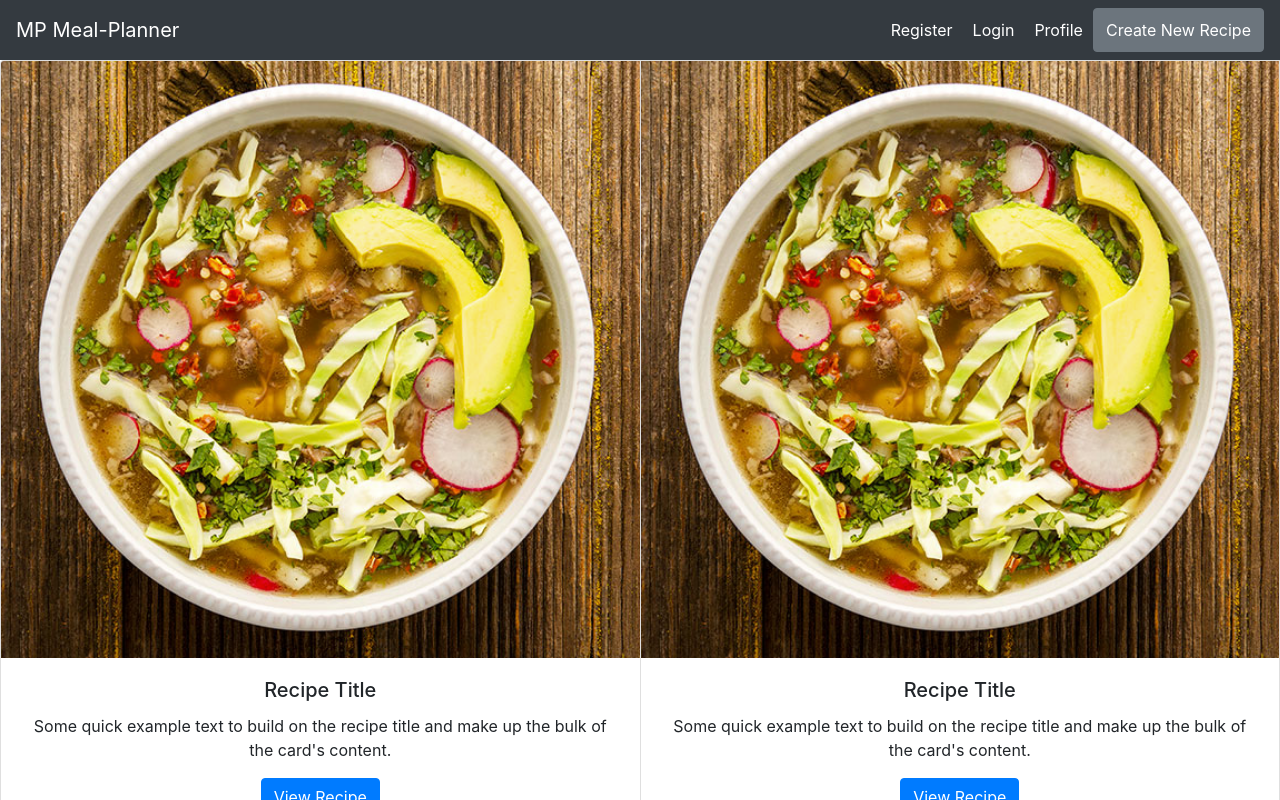
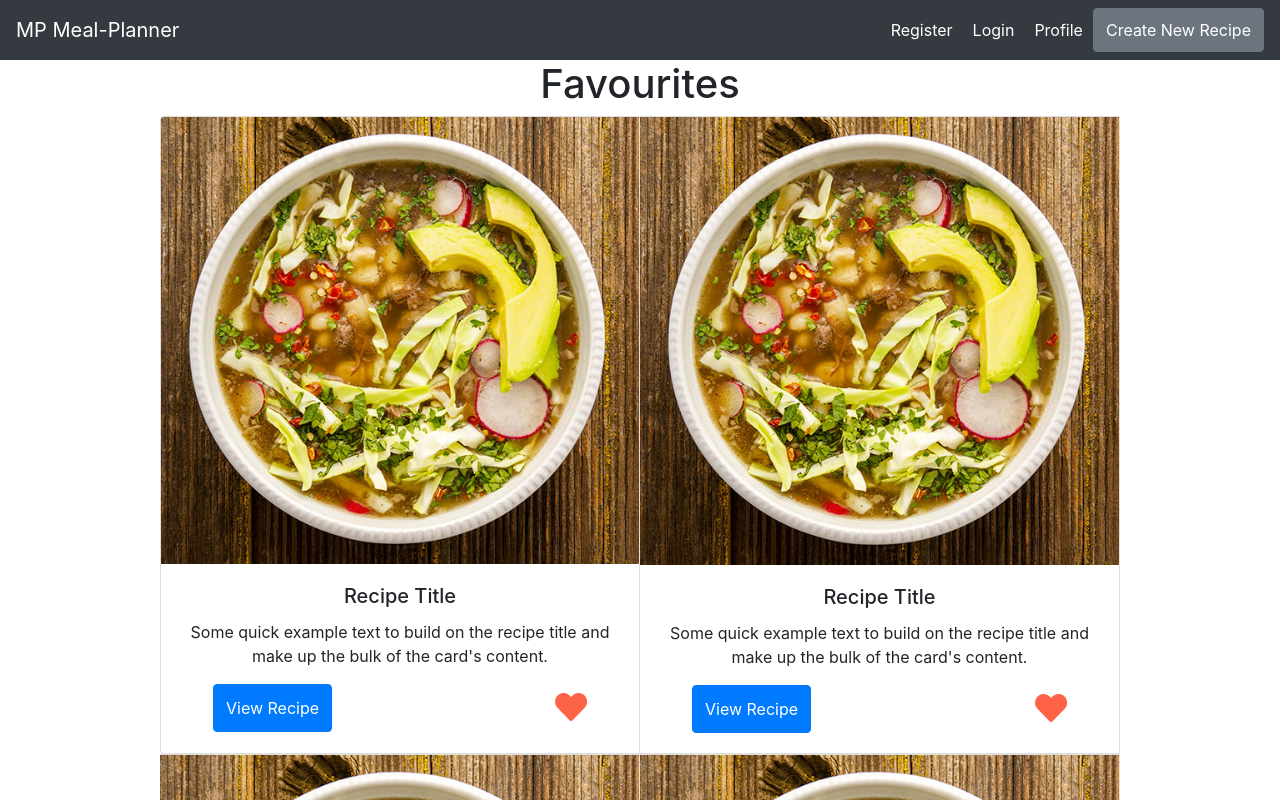
Before and after one commit to iamindika/meal-planner, a React (Create React App) app in the folder client/: page / in a window 1280 px wide. Shown: the top 800 px of the page. Built offline with nearby package versions, Linux system fonts and the light colour scheme.

Commit message:
Added some style to Favourites and RecipeCard component

```diff
--- a/client/package.json
+++ b/client/package.json
@@ -9,6 +9,7 @@
     "@testing-library/user-event": "^12.6.0",
     "axios": "^0.21.1",
     "bootstrap": "^4.5.3",
+    "node-sass": "^4.14.1",
     "react": "^17.0.1",
     "react-bootstrap": "^1.4.3",
     "react-dom": "^17.0.1",
--- a/client/src/components/Favourites.js
+++ b/client/src/components/Favourites.js
@@ -2,11 +2,14 @@ import React from "react";
 import CardGroup from 'react-bootstrap/CardGroup'
 
 import RecipeCard from './RecipeCard'
+import "./Favourites.scss";
 
 export default function Favourites (props) {
 
 
   return (
+    <section>
+      <h1>Favourites</h1>
       <CardGroup>
         <RecipeCard />
         <RecipeCard />
@@ -15,5 +18,6 @@ export default function Favourites (props) {
         <RecipeCard />
         <RecipeCard />
       </CardGroup>
+    </section>
   );
 }
--- /dev/null
+++ b/client/src/components/Favourites.scss
@@ -0,0 +1,6 @@
+
+.card-group {
+  // margin: 3rem;
+  justify-content: center;
+
+}
--- a/client/src/components/RecipeCard.js
+++ b/client/src/components/RecipeCard.js
@@ -2,13 +2,13 @@ import React from "react";
 import Card from 'react-bootstrap/Card'
 import Button from 'react-bootstrap/Button'
 
-// import "./RecipeCard.scss";
+import "./RecipeCard.scss";
 
 export default function RecipeCard (props) {
 
 
   return (
-    <Card style={{ minWidth: '30rem' }}>
+    <Card>
       <Card.Img variant="top" src="images/recipe_sample.png" />
       <Card.Body>
         <Card.Title>Recipe Title</Card.Title>
--- a/client/src/components/RecipeCard.scss
+++ b/client/src/components/RecipeCard.scss
@@ -1,10 +1,20 @@
+$card-min-width: 30rem;
+$card-max-width: 30rem;
 
-.card-bottom {
-  display: flex;
-  flex-direction: column;
-  .heart-container {
-
-
+.card {
+  // padding: 1rem;
+  min-width: $card-min-width;
+  max-width: $card-max-width;
+  // width: 30rem;
+  .card-bottom {
+    display: flex;
+    flex-direction: row;
+    justify-content: space-between;
+    margin-right: 2rem;
+    margin-left: 2rem;
+    .heart-container {
+      color: tomato;
+      font-size: 2rem;
+    }
   }
-
 }
```
Also changed, not shown: 2 other files (tests, documents, lock files or other folders). Lines whose indentation alone changed are shown as unchanged.
